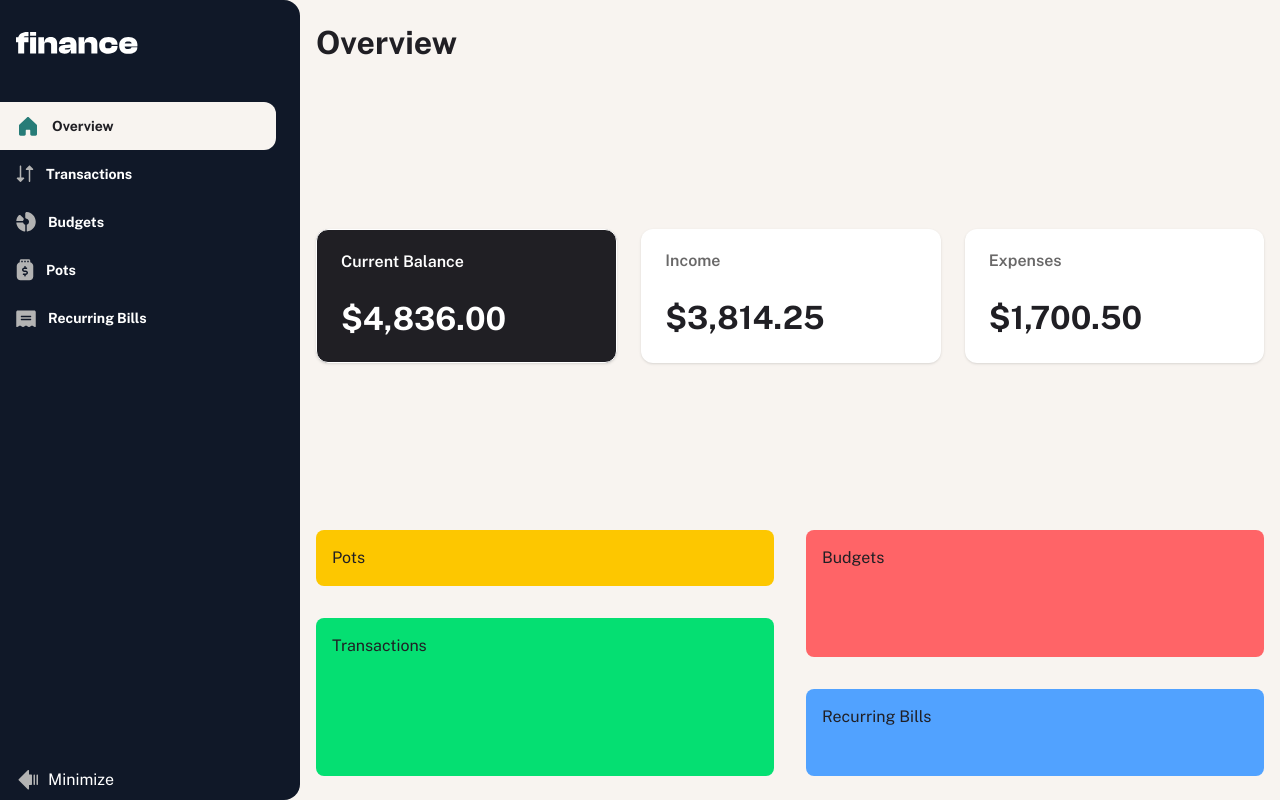
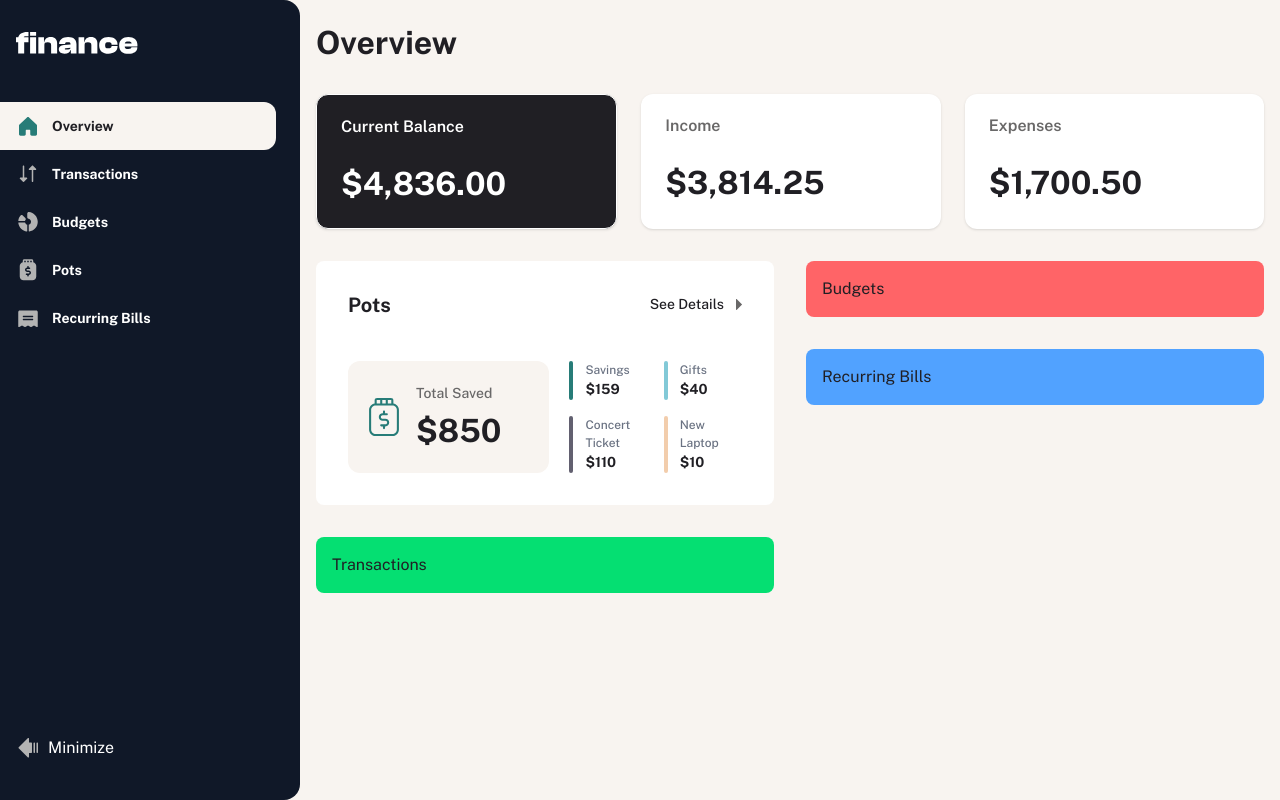
Before and after one commit to thibault-deverge/finance_app, a Next.js app: page /overview in a window 1280 px wide. Built offline with nearby package versions, Linux system fonts and the light colour scheme.

Commit message:
PotsCard component created

```diff
--- a/components/SideNavigation.tsx
+++ b/components/SideNavigation.tsx
@@ -54,8 +54,8 @@ function SideNavigation({ isVisible, setIsVisible }: IsNavVisible) {
 
   return (
     <aside className="relative hidden h-full rounded-r-2xl bg-gray-900 py-8 text-white xl:flex">
-      <div className="fixed h-full w-full">
-        <div className="flex w-full flex-col">
+      <div className="fixed h-full">
+        <div className="flex flex-col">
           <div
             className={`px-4 transition-opacity duration-300 ${isVisible ? 'opacity-100' : 'opacity-0'}`}
           >
@@ -71,7 +71,7 @@ function SideNavigation({ isVisible, setIsVisible }: IsNavVisible) {
           </div>
 
           <nav>
-            <ul className="w-full list-none space-y-1">
+            <ul className="list-none space-y-1">
               {navLinks.map((link) => (
                 <NavigationLink
                   key={link.name}
@@ -95,7 +95,7 @@ function SideNavigation({ isVisible, setIsVisible }: IsNavVisible) {
 
 function ToggleVisibilityButton({ isVisible, setIsVisible }: IsNavVisible) {
   return (
-    <div className="absolute bottom-8 px-4">
+    <div className="absolute bottom-16 px-4">
       <button
         onClick={() => setIsVisible(!isVisible)}
         className="hover:text-grey-300 flex h-10 cursor-pointer items-center gap-2 transition-colors duration-300"
@@ -132,26 +132,34 @@ function NavigationLink({
 
   return (
     <li
-      className={`text-preset-3 mb-0 px-4 ${isActive && isVisible ? 'bg-beige-100 text-grey-900 w-full max-w-[276px] rounded-r-xl' : ''} ${isVisible ? '' : ''}`}
+      className={`text-preset-3 mb-0 px-4 whitespace-nowrap transition-all duration-300 ease-in-out ${
+        isVisible ? 'w-[276px]' : 'w-16'
+      }`}
     >
+      <div
+        className={`absolute left-0 h-12 rounded-r-xl transition-all duration-300 ease-in-out ${
+          isActive && isVisible
+            ? 'bg-beige-100 w-[276px] opacity-100'
+            : 'w-0 opacity-0'
+        }`}
+      />
       <Link
-        className={`bg-primary-900 text-primary-200 flex h-12 items-center gap-3 rounded transition-colors duration-300`}
+        className={`relative flex h-12 items-center gap-3 rounded transition-colors duration-300 ${
+          isActive && isVisible ? 'text-grey-900' : 'text-primary-200'
+        }`}
         href={link.href}
         title={link.name}
       >
-        <div>
+        <div className="z-10 flex w-6 items-center justify-center">
           <img
-            src={
-              isActive && isVisible ? link.activeIcon || link.icon : link.icon
-            }
+            src={isActive && isVisible ? link.activeIcon : link.icon}
             alt={`${link.name} icon`}
+            className="transition-all duration-300"
           />
         </div>
         <span
-          className={`whitespace-nowrap transition-all duration-300 ${
-            isVisible
-              ? 'max-w-32 opacity-100'
-              : 'max-w-0 overflow-hidden opacity-0'
+          className={`z-10 whitespace-nowrap transition-all duration-300 ease-in-out ${
+            isVisible ? 'w-auto opacity-100' : 'w-0 overflow-hidden opacity-0'
           }`}
         >
           {link.name}
@@ -160,5 +168,4 @@ function NavigationLink({
     </li>
   );
 }
-
 export default SideNavigation;
--- a/components/overview/Overview.tsx
+++ b/components/overview/Overview.tsx
@@ -1,28 +1,27 @@
-import DashboardCards from '@/components/overview/OverviewCards';
+import OverviewCards from '@/components/overview/OverviewCards';
 import Title from '@/components/ui/Title';
+import PotsCard from './PotsCard';
 
 function Overview() {
   return (
-    <section className="grid min-h-screen grid-cols-12 gap-8 px-4 py-6">
+    <section className="grid-auto-rows-min-content col-span-full h-screen px-4 py-6 xl:col-span-1">
       <div className="col-span-full mb-8">
         <Title name="Overview" />
       </div>
 
       <div className="col-span-full mb-8">
-        <DashboardCards />
+        <OverviewCards />
       </div>
 
-      <div className="col-span-full flex h-full flex-grow flex-col gap-8 md:flex-row">
-        <div className="flex flex-1 flex-col gap-8 md:w-7/12">
-          <div className="h-1/4 rounded-lg bg-yellow-400 p-4">Pots</div>
-          <div className="h-3/4 rounded-lg bg-green-400 p-4">Transactions</div>
+      <div className="col-span-full flex w-full flex-col gap-8 xl:flex-row">
+        <div className="flex flex-1 flex-col gap-8">
+          <PotsCard />
+          <div className="rounded-lg bg-green-400 p-4">Transactions</div>
         </div>
 
-        <div className="flex flex-1 flex-col gap-8 md:w-5/12">
-          <div className="h-3/5 rounded-lg bg-red-400 p-4">Budgets</div>
-          <div className="h-2/5 rounded-lg bg-blue-400 p-4">
-            Recurring Bills
-          </div>
+        <div className="flex flex-1 flex-col gap-8">
+          <div className="rounded-lg bg-red-400 p-4">Budgets</div>
+          <div className="rounded-lg bg-blue-400 p-4">Recurring Bills</div>
         </div>
       </div>
     </section>
--- a/components/overview/OverviewCards.tsx
+++ b/components/overview/OverviewCards.tsx
@@ -14,7 +14,7 @@ const cardsInfo = [
 
 function OverviewCards() {
   return (
-    <div className="col-span-full flex w-full flex-col justify-between gap-6 sm:flex-row">
+    <div className="col-span-full flex w-full flex-col justify-between gap-6 md:flex-row">
       {cardsInfo &&
         cardsInfo.map(({ id, title, amount }, index) => (
           <SummaryCard
--- /dev/null
+++ b/components/overview/PotsCard.tsx
@@ -0,0 +1,56 @@
+import Link from 'next/link';
+
+function PotsCard() {
+  return (
+    <div className="col-span-full flex flex-col justify-between gap-6 rounded-lg bg-white p-8">
+      <div>
+        <header className="mb-5 flex justify-between">
+          <h2 className="text-preset-2 text-grey-900">Pots</h2>
+          <Link href="/pots" className="flex items-center gap-3">
+            <p className="text-preset-4">See Details</p>
+            <img
+              src="/images/icons/icon-caret-right.svg"
+              alt="icon carret right"
+            />
+          </Link>
+        </header>
+      </div>
+      <div className="flex flex-col gap-5 md:flex-row">
+        <div className="bg-beige-100 flex items-center justify-start gap-3 rounded-xl py-5 pr-22 pl-4">
+          <div className="flex flex-shrink-0 items-center justify-center">
+            <img
+              src="/images/icons/icon-pot.svg"
+              alt="icon pot"
+              className="h-10 w-10"
+            />
+          </div>
+
+          <div className="flex flex-col justify-between gap-2">
+            <p className="text-preset-4 text-grey-500">Total Saved</p>
+            <p className="text-preset-1 text-grey-900">$850</p>
+          </div>
+        </div>
+        <div className="grid w-full max-w-[340px] grid-cols-2 gap-4">
+          <div className="before:bg-green relative bg-white pl-4 before:absolute before:top-0 before:left-0 before:h-full before:w-1 before:rounded-full">
+            <p className="text-preset-5 text-gray-500">Savings</p>
+            <p className="text-preset-4-bold text-grey-900">$159</p>
+          </div>
+          <div className="before:bg-cyan relative bg-white pl-4 before:absolute before:top-0 before:left-0 before:h-full before:w-1 before:rounded-full">
+            <p className="text-preset-5 text-gray-500">Gifts</p>
+            <p className="text-preset-4-bold text-grey-900">$40</p>
+          </div>
+          <div className="before:bg-navy relative bg-white pl-4 before:absolute before:top-0 before:left-0 before:h-full before:w-1 before:rounded-full">
+            <p className="text-preset-5 text-gray-500">Concert Ticket</p>
+            <p className="text-preset-4-bold text-grey-900">$110</p>
+          </div>
+          <div className="before:bg-yellow relative bg-white pl-4 before:absolute before:top-0 before:left-0 before:h-full before:w-1 before:rounded-full">
+            <p className="text-preset-5 text-gray-500">New Laptop</p>
+            <p className="text-preset-4-bold text-grey-900">$10</p>
+          </div>
+        </div>
+      </div>
+    </div>
+  );
+}
+
+export default PotsCard;
```
Also changed, not shown: styles/responsiv.css (+10 -0 lines).
